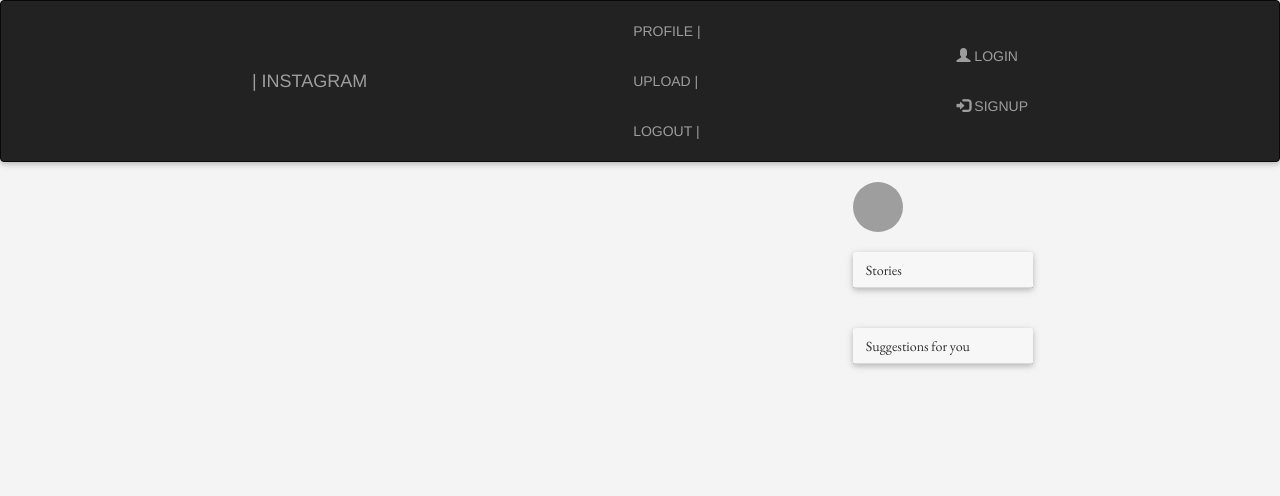
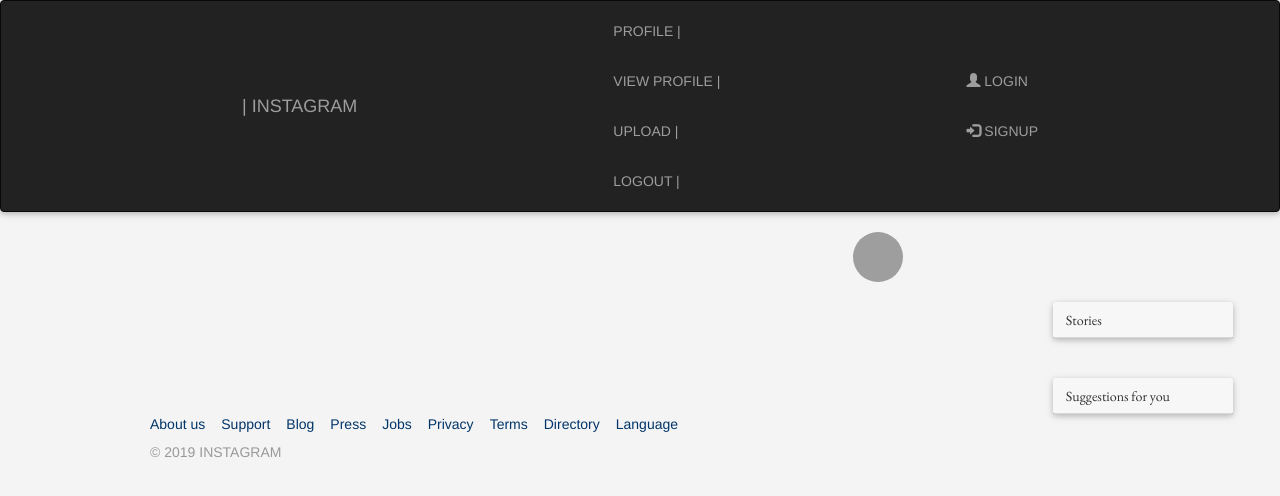
Before and after one commit to sharonmaswai/Instagram_Clone, a Django app: page /home/ in a window 1280 px wide. Shown: the top 496 px of the page. Run offline with Django 3.2, Linux system fonts and the light colour scheme; data that the repository does not hold is empty; some libraries are stand-ins or nearby versions; grey boxes are pictures that could not be loaded.

Commit message:
correct grid system

```diff
--- a/instaclone/templates/base.html
+++ b/instaclone/templates/base.html
@@ -1,4 +1,5 @@
 {% load bootstrap3 %}
+{% load static %}
 <!DOCTYPE html>
 <html lang="en">
 <head>
--- a/instaclone/templates/home.html
+++ b/instaclone/templates/home.html
@@ -15,9 +15,13 @@
     .comlike{
         font-size: 19px;
     }
+    footer{
+        margin-left: 150px;
+    }
     .card{
         width: 550px;
         font-family: 'EB Garamond', serif;
+        margin-left: 200px;
     }
 .footer-cont {
         -webkit-box-orient: vertical;
@@ -171,7 +175,7 @@ background-color: white;
 
                               </div>
 
-                         </div>
+                          </div>
 
                           <hr>
                           <!-- Text -->
@@ -182,7 +186,7 @@ background-color: white;
                                {% endautoescape %}
                            </p>
 
-                           </div>
+
 
                             <hr>
                           <!-- Link -->
@@ -214,9 +218,9 @@ background-color: white;
 
             </div>
             <div class="col-md-4">
-                    <div class="row">
+                          <div class="row">
                             <img src="https://instagram.fmba3-1.fna.fbcdn.net/vp/9fea5594e8cf78fc8d3985b92c1535fe/5D8B79E9/t51.2885-19/s150x150/56653096_434762827343795_6071080308919238656_n.jpg?_nc_ht=instagram.fmba3-1.fna.fbcdn.net"  height="50px" width="50px" class="rounded-circle"> <a href="{% url 'profile'%}"><p style="color:black;font-weight:bolder;text-decoration:none;"><b>{{user.username}}</b></p></a>
-                          </div><br>
+                           </div><br>
                             <div class="row">
                               <div class="card" style="width: 18rem;">
                                 <div class="card-header">
@@ -244,13 +248,31 @@ background-color: white;
                                 </ul>
                               </div>
                             </div>
-                        </div>
-                      </div>
+            </div>
 
-            </div>
 
         </div>
 
+        <div class="row">
+                <footer>
+                        <div class="footer-cont">
+                            <ul>
+                             <li><a href='#'>About us</a></li>
+                             <li><a href='#'>Support</a></li>
+                             <li><a href='#'>Blog</a></li>
+                             <li><a href='#'>Press</a></li>
+                             <li><a href='#'>Jobs</a></li>
+                             <li><a href='#'>Privacy</a></li>
+                             <li><a href='#'>Terms</a></li>
+                             <li><a href='#'>Directory</a></li>
+                             <li><a href='#' onclick='return false;'>Language</a></li>
+                            </ul>
+                            <span class='copyright'>© 2019 INSTAGRAM</span>
+                            </div>
+                </footer>
+
+
+        </div>
 
 
     </div>
--- a/instaclone/templates/navbar.html
+++ b/instaclone/templates/navbar.html
@@ -7,7 +7,8 @@
 
       <ul class="nav navbar-nav">
 
-        <li><a href="{% url 'profile'%}">PROFILE |</a></li>
+        <li><a href="{% url 'create-profile'%}">PROFILE |</a></li>
+        <li><a href="{% url 'profile'%}"> VIEW PROFILE |</a></li>
         <li><a href="{% url 'new-post'%}">UPLOAD  |</a></li>
 
         <li><a href="#">LOGOUT |</a></li>
```
